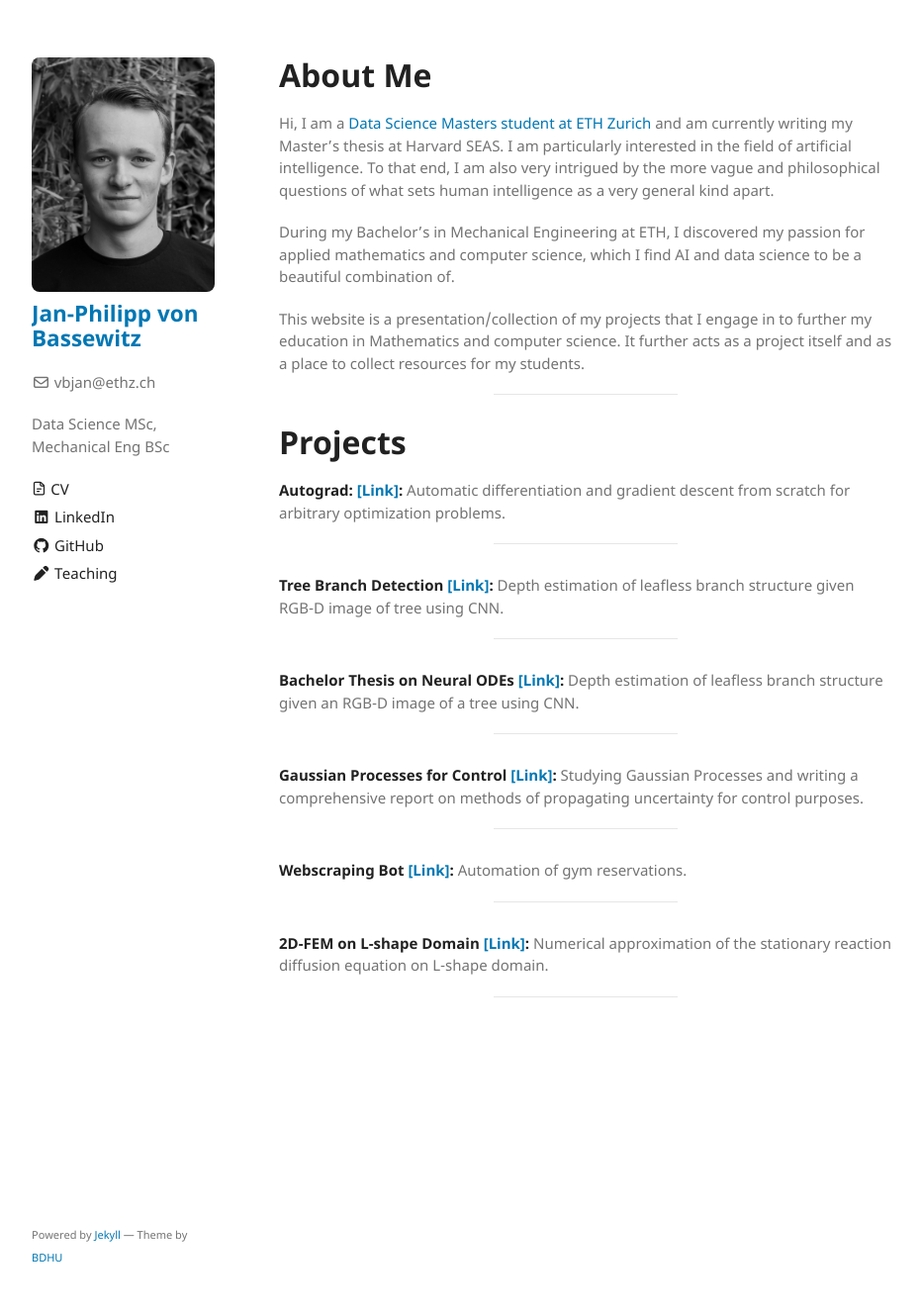
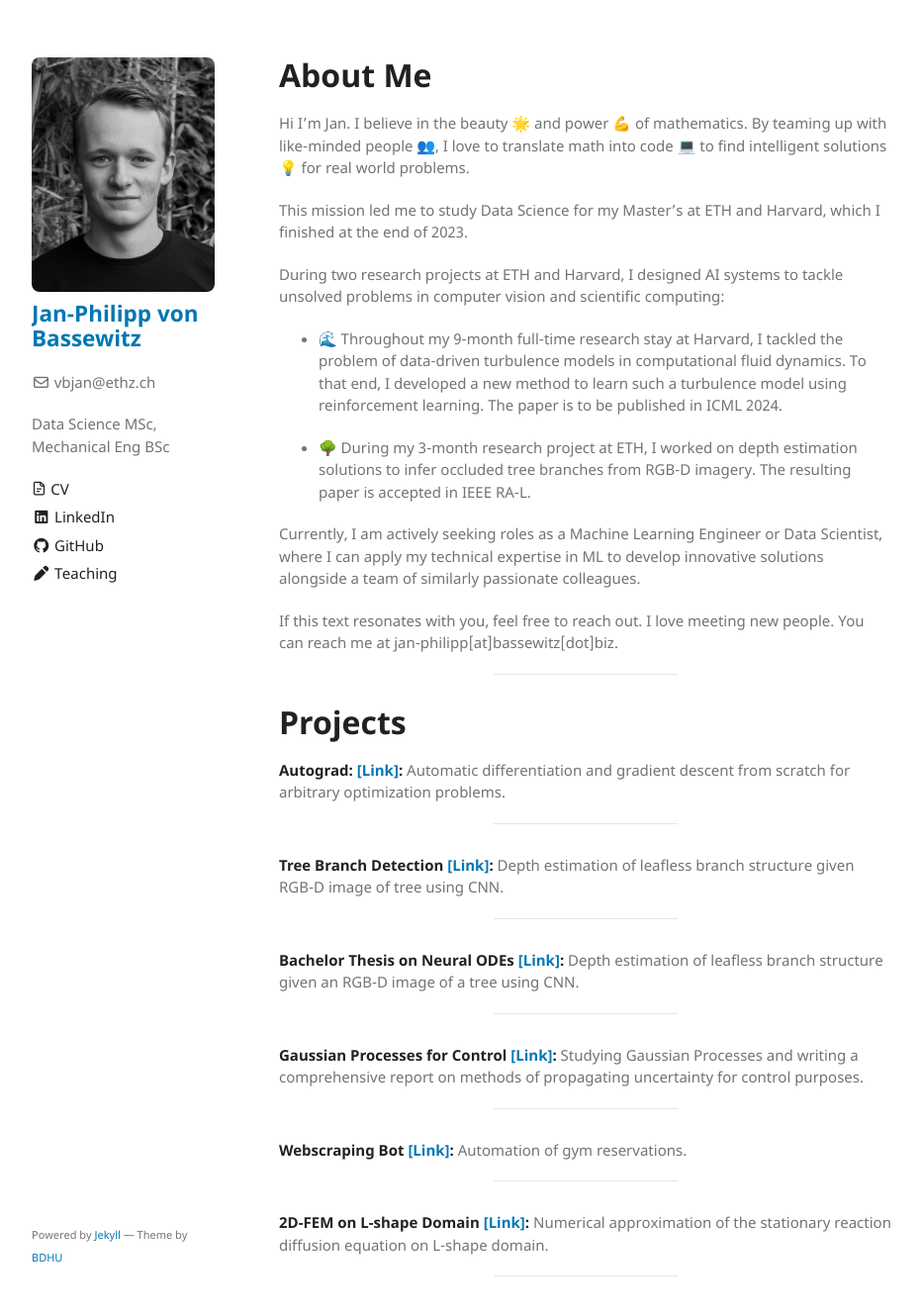
Before and after one commit to vbjan/vbjan.github.io, a Jekyll site: the page built from index.md, in a window 1280 px wide and 1350 px high. Shown: the top 1329 px of the window at 99% size, without its empty margins (173-1105 px from the left). Built offline with Jekyll 4.4.1, drawn with Linux system fonts in a browser that asks for light colours; our own code applies the rules of GitHub Pages for plain Markdown files.

Commit message:
Update About statement

```diff
--- a/index.md
+++ b/index.md
@@ -3,11 +3,20 @@ layout: default
 ---
 # About Me
 
-Hi, I am a [Data Science Masters student at ETH Zurich](https://inf.ethz.ch/studies/master/master-ds.html) and am currently writing my Master's thesis at Harvard SEAS. I am particularly interested in the field of artificial intelligence. To that end, I am also very intrigued by the more vague and philosophical questions of what sets human intelligence as a very general kind apart.
+Hi I'm Jan. I believe in the beauty 🌟 and power 💪 of mathematics. By teaming up with like-minded people 👥, I love to translate math into code 💻 to find intelligent solutions 💡 for real world problems.
 
-During my Bachelor's in Mechanical Engineering at ETH, I discovered my passion for applied mathematics and computer science, which I find AI and data science to be a beautiful combination of.
+This mission led me to study Data Science for my Master's at ETH and Harvard, which I finished at the end of 2023.
 
-This website is a presentation/collection of my projects that I engage in to further my education in Mathematics and computer science. It further acts as a project itself and as a place to collect resources for my students.
+During two research projects at ETH and Harvard, I designed AI systems to tackle unsolved problems in computer vision and scientific computing:
+
+- 🌊 Throughout my 9-month full-time research stay at Harvard, I tackled the problem of data-driven turbulence models in computational fluid dynamics. To that end, I developed a new method to learn such a turbulence model using reinforcement learning. The paper is to be published in ICML 2024.
+
+- 🌳 During my 3-month research project at ETH, I worked on depth estimation solutions to infer occluded tree branches from RGB-D imagery. The resulting paper is accepted in IEEE RA-L.
+
+Currently, I am actively seeking roles as a Machine Learning Engineer or Data Scientist, where I can apply my technical expertise in ML to develop innovative solutions alongside a team of similarly passionate colleagues.
+
+If this text resonates with you, feel free to reach out. I love meeting new people. You can reach me at
+jan-philipp[at]bassewitz[dot]biz.
 
 ___
 
```
